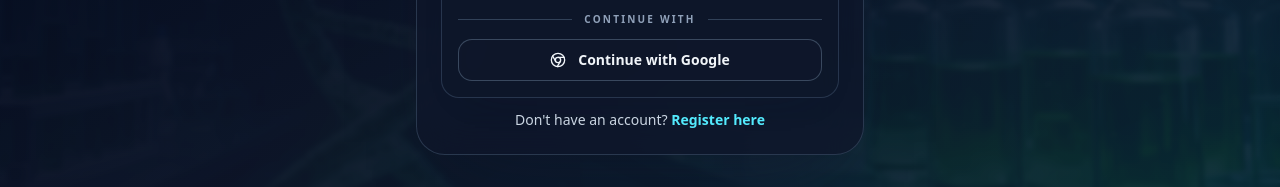
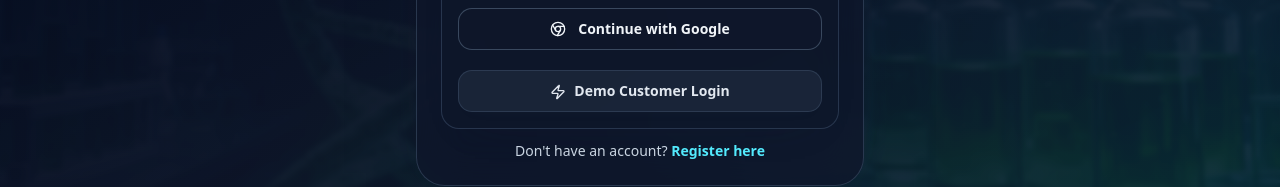
Before and after one commit to Arifhossain0181/medistore-frontend, a Next.js app: page /auth/login in a window 1280 px wide. Shown: the part 486-673 px from the top of the page. Built offline with nearby package versions, Linux system fonts and the light colour scheme; no server answers.

Commit message:
feat: add demo login functionality to LoginForm component

```diff
--- a/src/components/features/auth/LoginForm.tsx
+++ b/src/components/features/auth/LoginForm.tsx
@@ -6,7 +6,7 @@ import { useRouter, useSearchParams } from "next/navigation";
 import { useState } from "react";
 import { toast } from "sonner";
 import axios from "axios";
-import { Chrome } from "lucide-react";
+import { Chrome, Zap } from "lucide-react";
 import { motion } from "framer-motion";
 
 export default function LoginForm() {
@@ -130,6 +130,48 @@ export default function LoginForm() {
     }
   };
 
+  const handleDemoLogin = async (e: React.MouseEvent<HTMLButtonElement>) => {
+    e.preventDefault();
+    setemail("arif1@gmail.com");
+    setpassword("0123456admin");
+    setLoading(true);
+
+    try {
+      const res = await axios.post(
+        `/api/auth/login`,
+        { email: "arif1@gmail.com", password: "0123456admin" },
+        { withCredentials: true }
+      );
+
+      if (res.data && res.data.user) {
+        const user = res.data.user;
+
+        const userData = {
+          id: user.id,
+          name: user.name,
+          email: user.email,
+          role: (user.role || 'CUSTOMER') as 'ADMIN' | 'SELLER' | 'CUSTOMER' | 'SUPER_ADMIN' | 'DELIVERY_MAN',
+        };
+
+        localStorage.removeItem('medistore-auth');
+
+        setUser(userData);
+        setUserId(userData.id);
+
+        toast.success("Demo login successful!");
+        router.push("/");
+      }
+    } catch (err: unknown) {
+      console.error("Demo login error:", err);
+      const errorMessage = axios.isAxiosError(err)
+        ? err.response?.data?.message || err.message
+        : "Something went wrong";
+      toast.error(errorMessage);
+    } finally {
+      setLoading(false);
+    }
+  };
+
   const fieldClassName =
     "w-full rounded-xl border border-slate-300/80 bg-white/90 px-4 py-2.5 text-sm text-slate-800 placeholder:text-slate-400 shadow-[0_10px_24px_-20px_rgba(15,23,42,0.45)] transition focus:border-emerald-400 focus:outline-none focus:ring-2 focus:ring-emerald-200 dark:border-slate-600/80 dark:bg-slate-900/80 dark:text-slate-100 dark:placeholder:text-slate-400 dark:focus:border-emerald-600 dark:focus:ring-emerald-900/40";
 
@@ -179,6 +221,18 @@ export default function LoginForm() {
         <Chrome className="h-4 w-4" />
         {googleLoading ? "Redirecting to Google..." : "Continue with Google"}
       </motion.button>
+
+      <motion.button
+        whileHover={{ y: -1, scale: 1.01 }}
+        whileTap={{ scale: 0.99 }}
+        type="button"
+        onClick={handleDemoLogin}
+        className="mt-2 w-full rounded-xl border border-slate-400/60 bg-slate-100/80 px-4 py-2.5 text-sm font-semibold text-slate-700 shadow-[0_8px_16px_-16px_rgba(51,65,85,0.3)] transition hover:border-slate-500 hover:bg-slate-100 focus:outline-none focus:ring-2 focus:ring-slate-300 disabled:cursor-not-allowed disabled:opacity-60 dark:border-slate-700/80 dark:bg-slate-800/80 dark:text-slate-200 dark:hover:border-slate-600 dark:hover:bg-slate-800 dark:focus:ring-slate-600"
+        disabled={loading || googleLoading}
+      >
+        <Zap className="mr-2 inline h-4 w-4" />
+        Demo Customer Login
+      </motion.button>
     </form>
   );
 }
```
